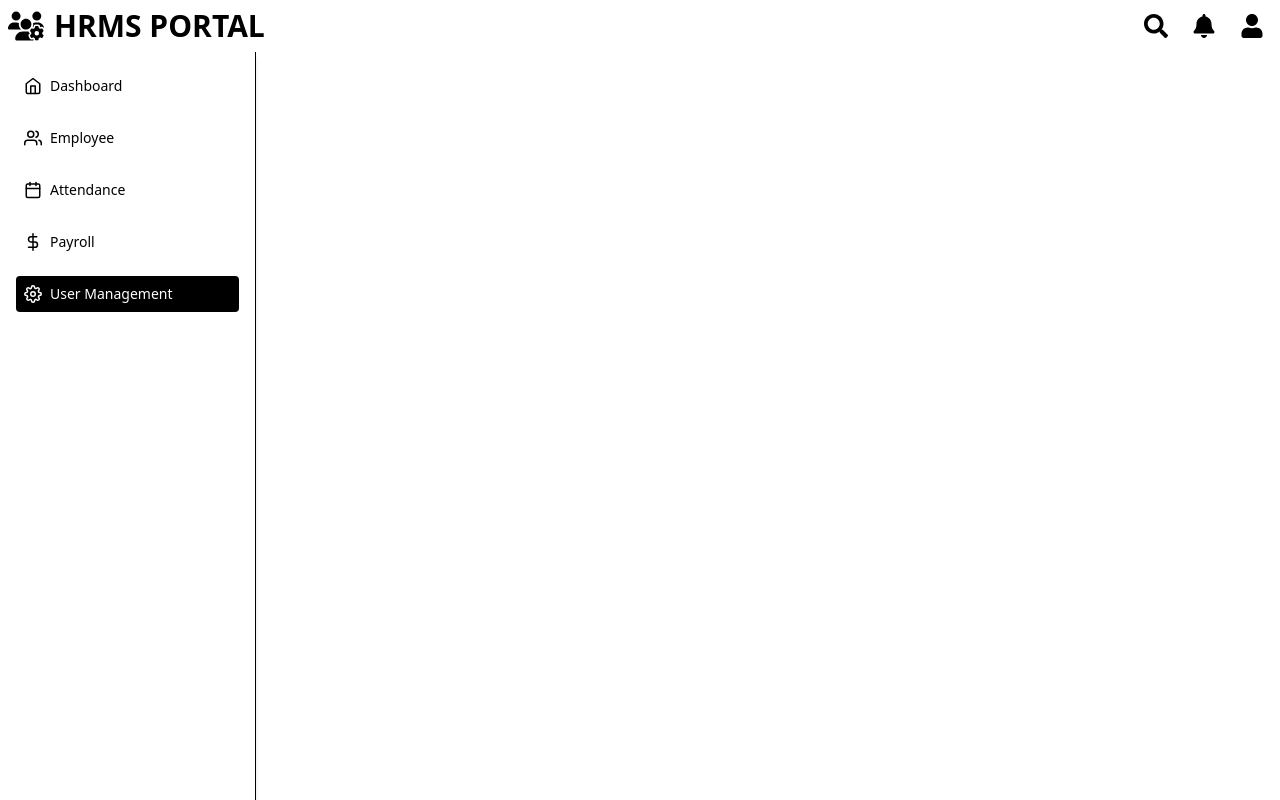
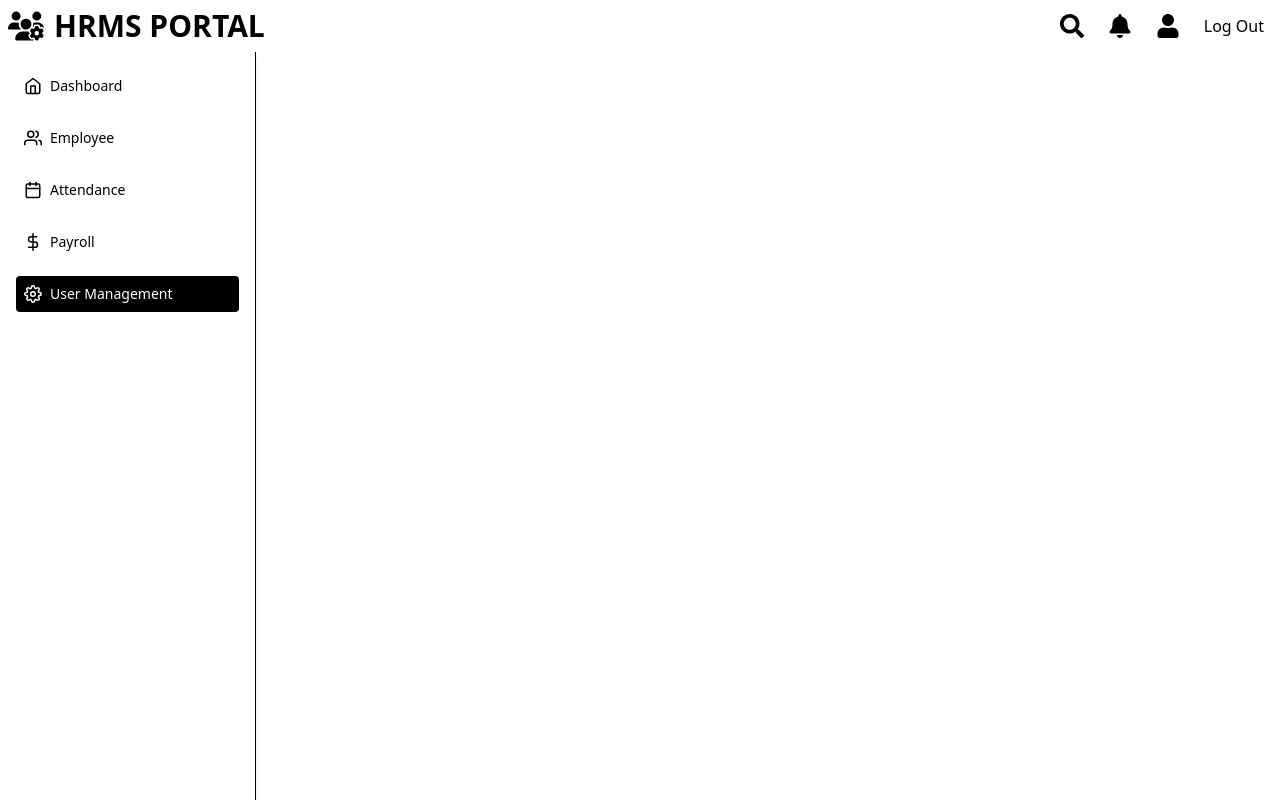
Before and after one commit to Pranjal-127/HRMS, a React (Vite) app in the folder HRMS/: page /home in a window 1280 px wide. Built offline with nearby package versions, Linux system fonts and the light colour scheme; sample sign-in values are in the browser's storage.

Commit message:
LogOut Optimization completed

```diff
--- a/HRMS/src/components/home/topbar.jsx
+++ b/HRMS/src/components/home/topbar.jsx
@@ -1,5 +1,6 @@
 import { FaUsersGear } from "react-icons/fa6";
 import { FaSearch, FaBell, FaUser } from "react-icons/fa";
+import LogoutButton from "../utils/logout";
 export default function Topbar(){
     const basecss = " cursor-pointer text-2xl";
     return(
@@ -12,7 +13,7 @@ export default function Topbar(){
                 <FaSearch className={`${basecss}`}/>
                 <FaBell className={`${basecss}`}/>
                 <FaUser className={`${basecss}`}/>
-
+             <LogoutButton className={`${basecss}`}/>
             </div>
 
         </div>
--- /dev/null
+++ b/HRMS/src/components/utils/logout.jsx
@@ -0,0 +1,18 @@
+import { FaLongArrowAltUp } from "react-icons/fa";
+import { useNavigate } from "react-router-dom";
+export default function LogoutButton() {
+    const navigate = useNavigate();
+    const handleLogout = () => {
+        localStorage.removeItem("token");
+        localStorage.removeItem("user");
+        navigate("/");
+    }
+    return(
+        <button
+         onClick={handleLogout}
+         icon={<FaLongArrowAltUp />}
+         type="button">
+          Log Out
+        </button>
+    );
+};
```
